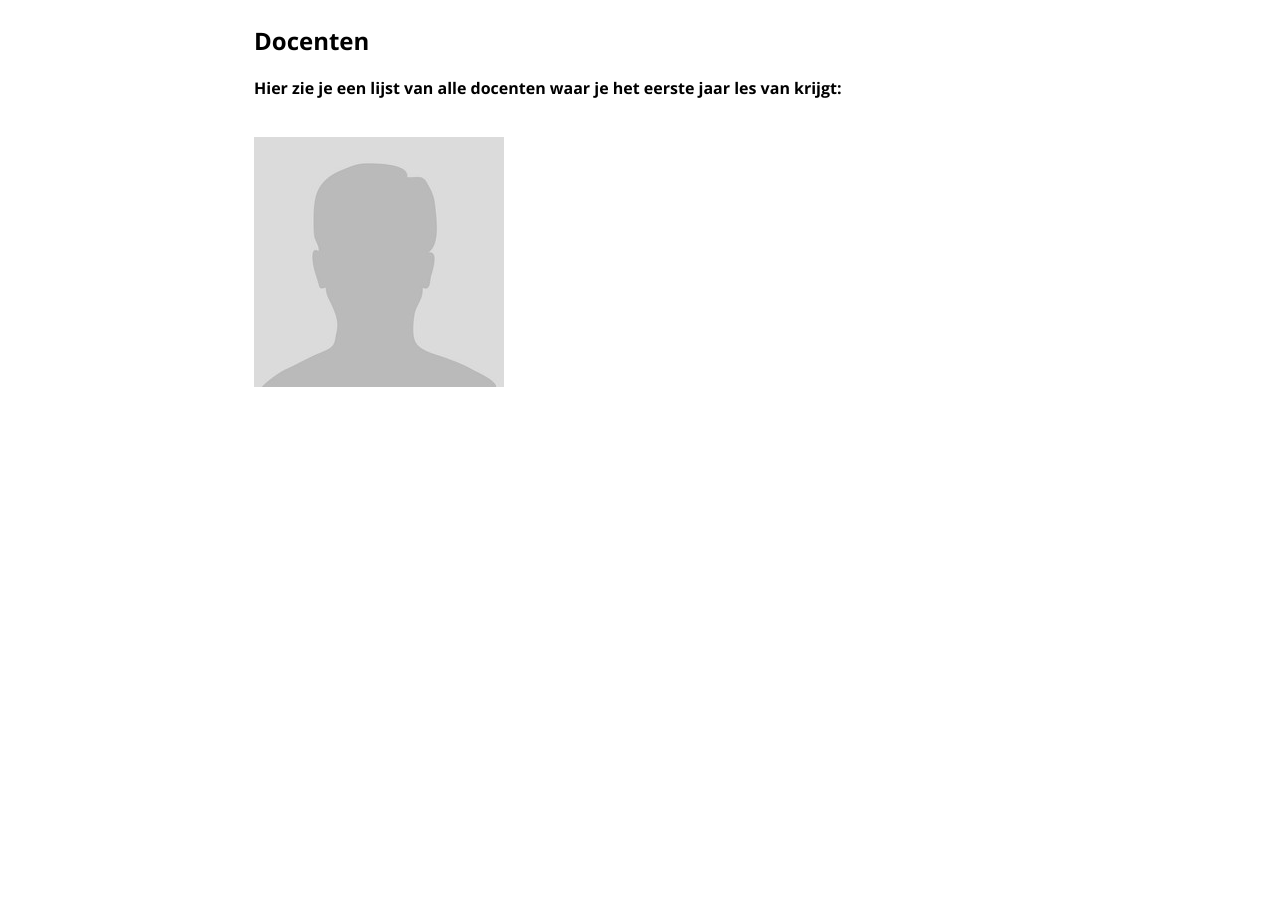
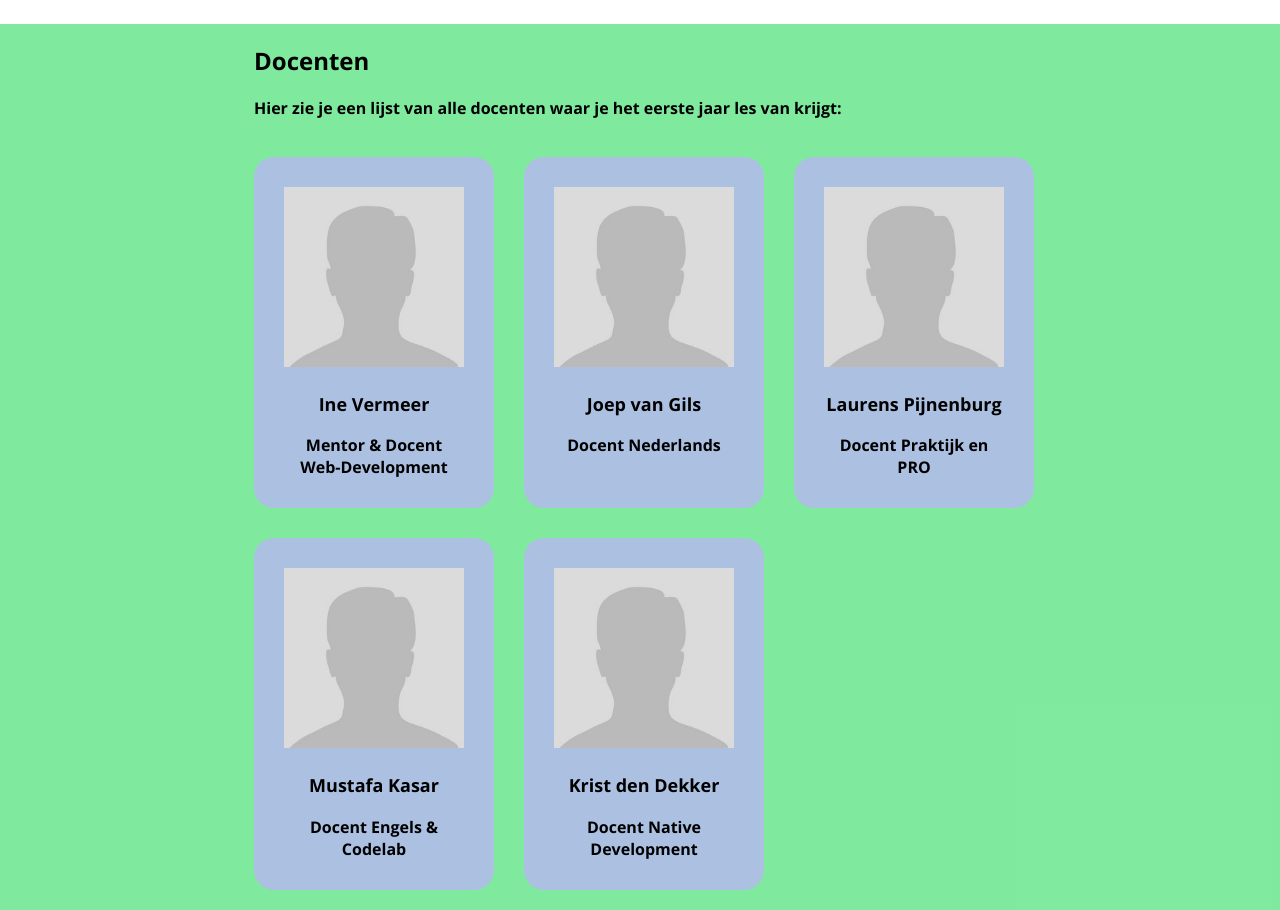
Before and after one commit to ThijsHeuvel/OpendagSite, a plain HTML site: page index.html in a window 1280 px wide. Shown: the part 3360-4270 px from the top of the page. Before the commit the page ends 3760 px from the top, so only its background shows below. Drawn offline with nearby package versions, Linux system fonts and the light colour scheme.

Commit message:
Docenten toegevoegd

```diff
--- a/css/style.css
+++ b/css/style.css
@@ -6,6 +6,7 @@ html{
     padding: 0px;
     margin: -10px;
     overflow: scroll;
+    margin-bottom: -10px !important;
 }
 *{
     font-family: 'Open Sans', sans-serif;
@@ -13,6 +14,7 @@ html{
 
 html, body {
     overflow-x: hidden;
+    margin-bottom: -10px !important;
 }
 
 
@@ -137,7 +139,7 @@ html {
     background-color: rgba(43, 221, 93, .6);
 }
 
-.schedulemain h2{
+.schedulemain h2, .teachers h2{
     padding-top: 20px;
 }
 
@@ -172,3 +174,27 @@ li{
     height: 800px;
     width: auto;
 }
+
+.teachers{
+    background-color: rgba(43, 221, 93, .6);
+}
+.teachergridcontainer{
+    display: grid;
+    grid-template-columns: repeat(3, 1fr);
+    gap: 30px;
+    padding-bottom: 20px;
+}
+.teacherimg{
+    height: 180px;
+    width: auto;
+}
+.teachercard{
+    background-color: rgba(191, 175, 255, .7);
+    border: 0px solid;
+    border-radius: 20px;
+}
+
+.teachercardcontent{
+    margin: 30px;
+    text-align: center;
+}
--- a/index.html
+++ b/index.html
@@ -138,8 +138,44 @@
 
             <div class="teachergridcontainer">
                 <div class="teachercard">
-                    <img class="teacherimg" src="img/avatar.jpg" alt="img">
+                    <div class="teachercardcontent">
+                        <img class="teacherimg" src="img/avatar.jpg" alt="img">
+                        <h3 class="teachername"><b>Ine Vermeer</b></h3>
+                        <p class="teachersubject">Mentor & Docent Web-Development</p>
+                    </div>
 
+                </div>
+
+                <div class="teachercard">
+                    <div class="teachercardcontent">
+                        <img class="teacherimg" src="img/avatar.jpg" alt="img">
+                        <h3 class="teachername"><b>Joep van Gils</b></h3>
+                        <p class="teachersubject">Docent Nederlands</p>
+                    </div>
+                </div>
+
+                <div class="teachercard">
+                    <div class="teachercardcontent">
+                        <img class="teacherimg" src="img/avatar.jpg" alt="img">
+                        <h3 class="teachername"><b>Laurens Pijnenburg</b></h3>
+                        <p class="teachersubject">Docent Praktijk en PRO</p>
+                    </div>
+                </div>
+
+                <div class="teachercard">
+                    <div class="teachercardcontent">
+                        <img class="teacherimg" src="img/avatar.jpg" alt="img">
+                        <h3 class="teachername"><b>Mustafa Kasar</b></h3>
+                        <p class="teachersubject">Docent Engels & Codelab</p>
+                    </div>
+                </div>
+
+                <div class="teachercard">
+                    <div class="teachercardcontent">
+                        <img class="teacherimg" src="img/avatar.jpg" alt="img">
+                        <h3 class="teachername"><b>Krist den Dekker</b></h3>
+                        <p class="teachersubject">Docent Native Development</p>
+                    </div>
                 </div>
             </div>
         </div>
```
